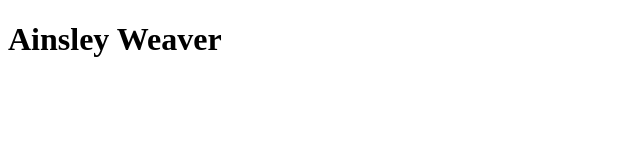
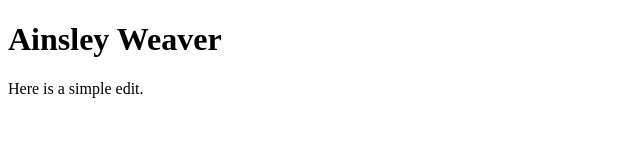
Before and after one commit to aweaver422/aweaver422.github.io, a plain HTML site: page index.html in a window 1280 px wide. Shown: the whole page, without its empty margins (0-640 px from the left). Drawn offline with Linux system fonts and the light colour scheme.

Commit message:
simple edit

```diff
--- a/index.html
+++ b/index.html
@@ -5,5 +5,6 @@
     </head>
     <body>
         <h1>Ainsley Weaver</h1>
+        <p>Here is a simple edit.</p>
     </body>
 </html>
```
